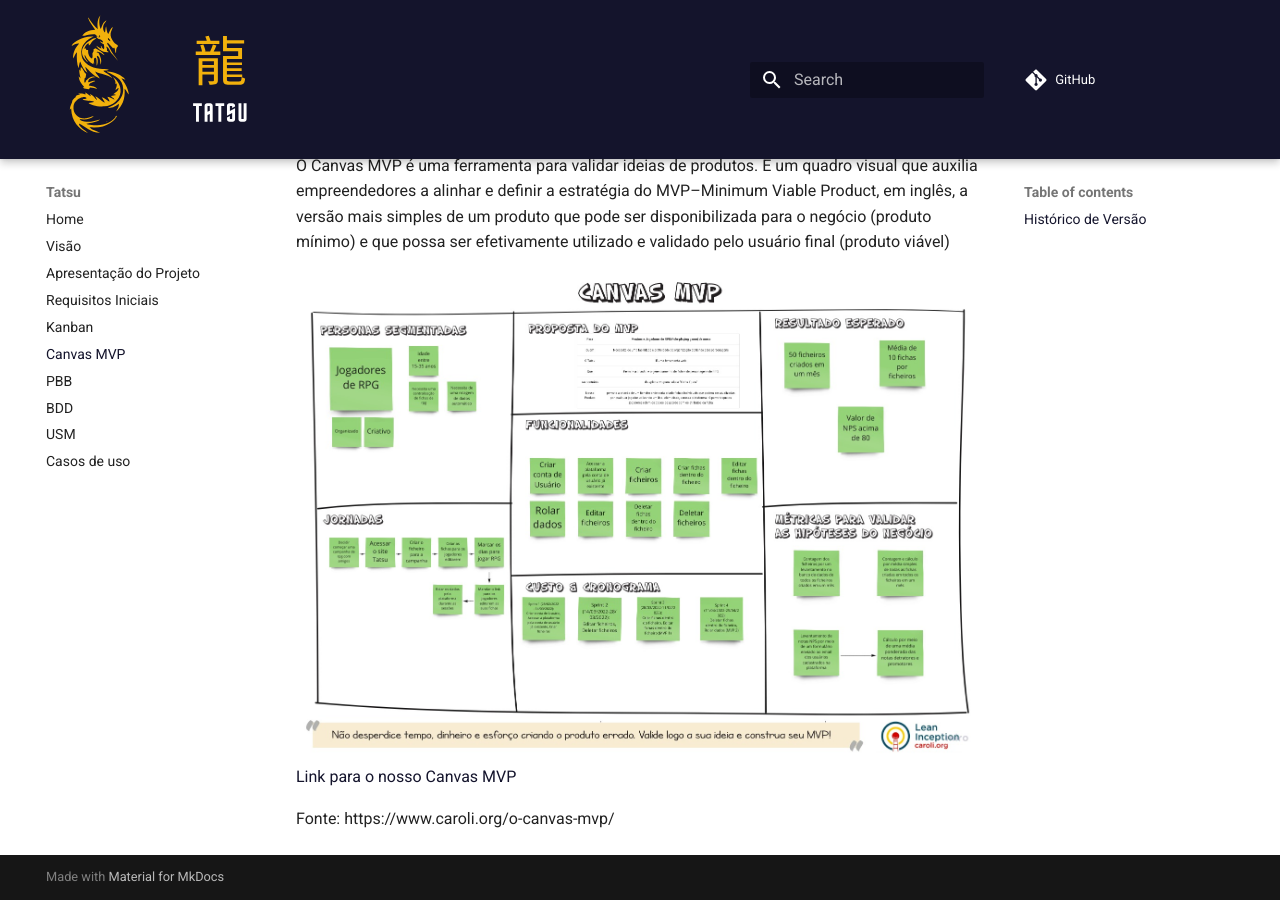
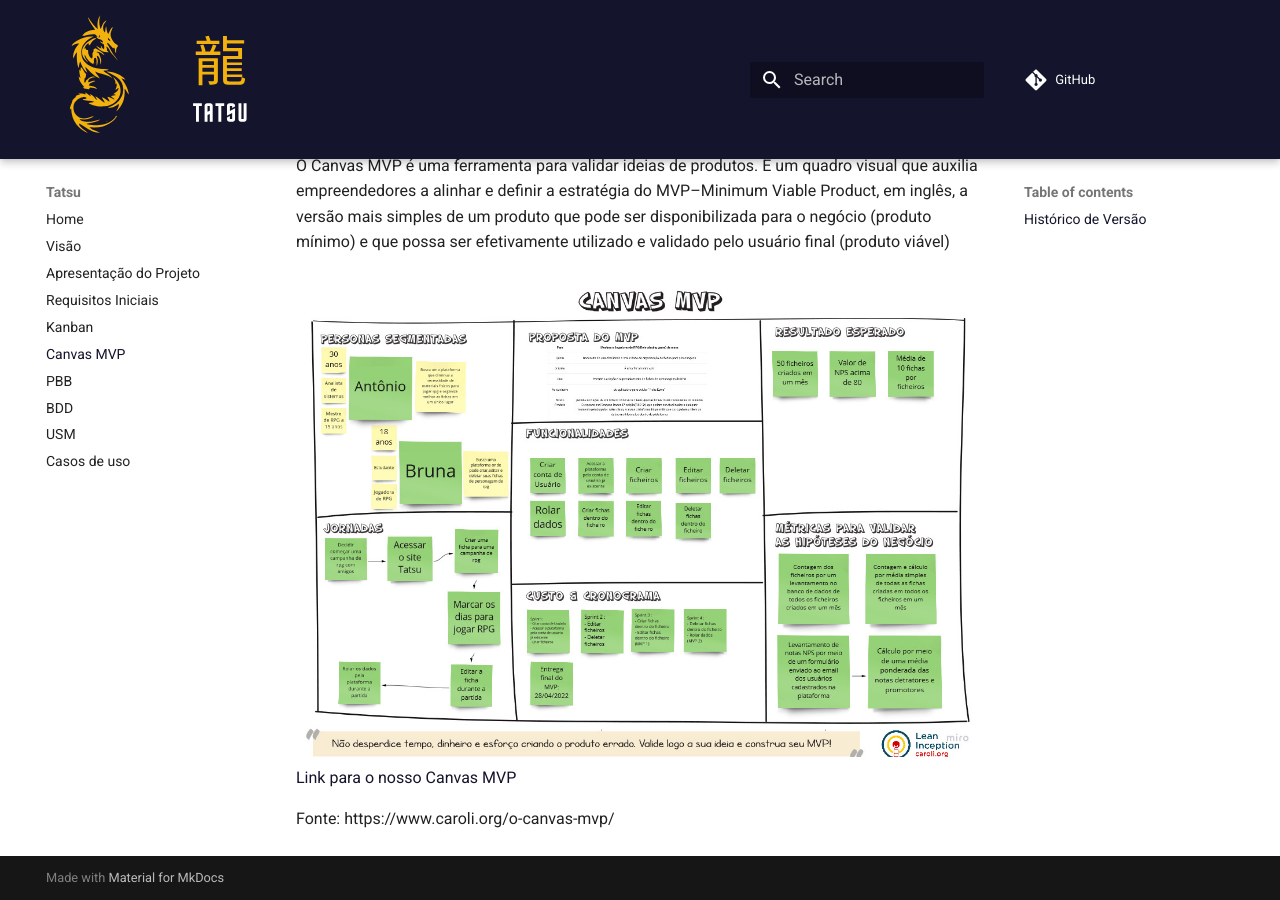
Before and after one commit to FGAUnB-REQ-GM/2021.2-Tatsu, an MkDocs documentation site: the page built from docs/canvasMVP.md, in a window 1280 px wide and 900 px high, scrolled down 399 px. Built offline with MkDocs 1.6.1 and Material for MkDocs 9.7.7, drawn with Linux system fonts in a browser that asks for light colours; comment, search, counter and statistics services are not loaded.

Commit message:
att imagem canvas mvp

```diff
--- a/docs/canvasMVP.md
+++ b/docs/canvasMVP.md
@@ -8,7 +8,7 @@
 
 O Canvas MVP é uma ferramenta para validar ideias de produtos. É um quadro visual que auxilia empreendedores a alinhar e definir a estratégia do MVP–Minimum Viable Product, em inglês, a versão mais simples de um produto que pode ser disponibilizada para o negócio (produto mínimo) e que possa ser efetivamente utilizado e validado pelo usuário final (produto viável)
 
-<img src="../Assets/Images/canvasmvp.jpg" alt="Canvas MVP">
+<img src="../Assets/Images/canvasMVP2.jpg" alt="Canvas MVP">
 <br>
 <a href="https://miro.com/app/board/uXjVONjoEoU=/">Link para o nosso Canvas MVP</a>
 
```
Also changed, not shown: docs/Assets/Images/canvasMVP2.jpg (added).
